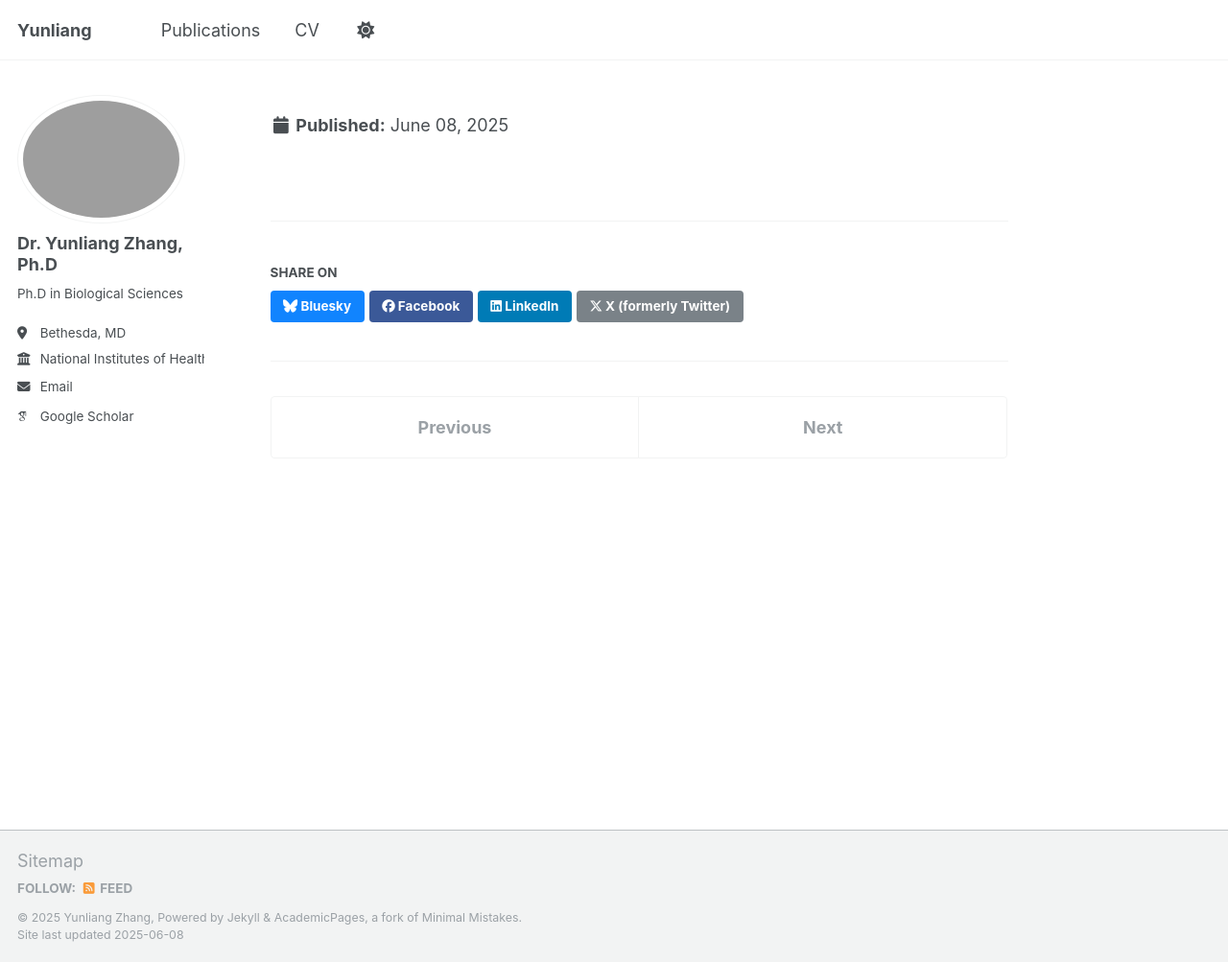
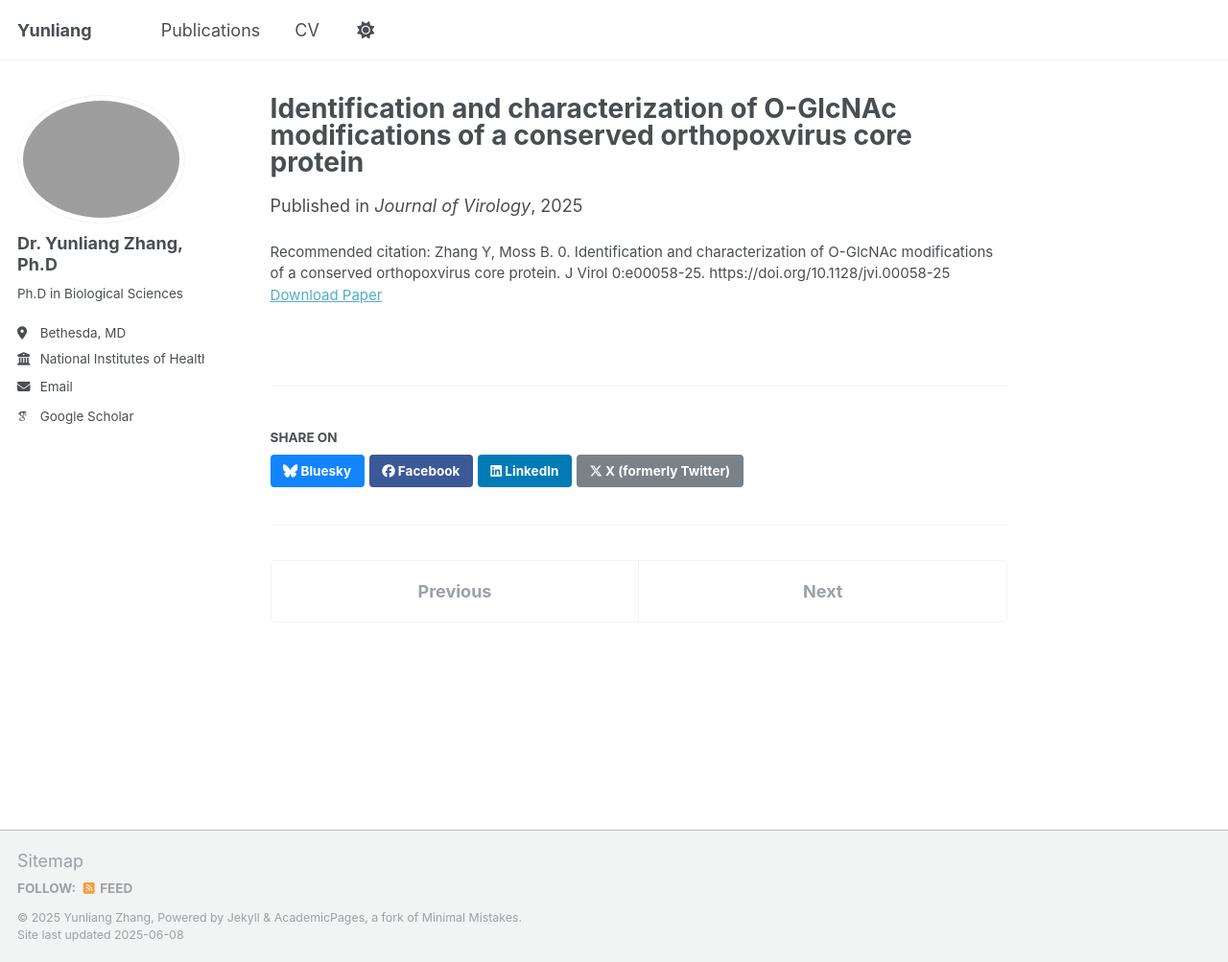
Before and after one commit to zhang-virpath/zhang-virpath.github.io, a Jekyll site: the page built from _publications/2025-05-07-paper-title-number-7.md, in a window 1280 px wide and 1003 px high. Shown: the whole window at 96% size. Built offline with Jekyll 4.4.1, drawn with Linux system fonts in a browser that asks for light colours; some web fonts are replaced.

Commit message:
Update 2025-05-07-paper-title-number-7.md

```diff
--- a/_publications/2025-05-07-paper-title-number-7.md
+++ b/_publications/2025-05-07-paper-title-number-7.md
@@ -5,7 +5,7 @@ category: manuscripts
 permalink: /publication/2025-05-23-paper-title-number-7
 date: 2025-05-23
 venue: 'Journal of Virology'
-paperurl: '(https://journals.asm.org/doi/10.1128/jvi.00058-25)
+paperurl: '(https://journals.asm.org/doi/10.1128/jvi.00058-25)'
 citation: 'Zhang Y, Moss B. 0. Identification and characterization of O-GlcNAc modifications of a conserved orthopoxvirus core protein. J Virol 0:e00058-25.
 https://doi.org/10.1128/jvi.00058-25'
 ---
```
